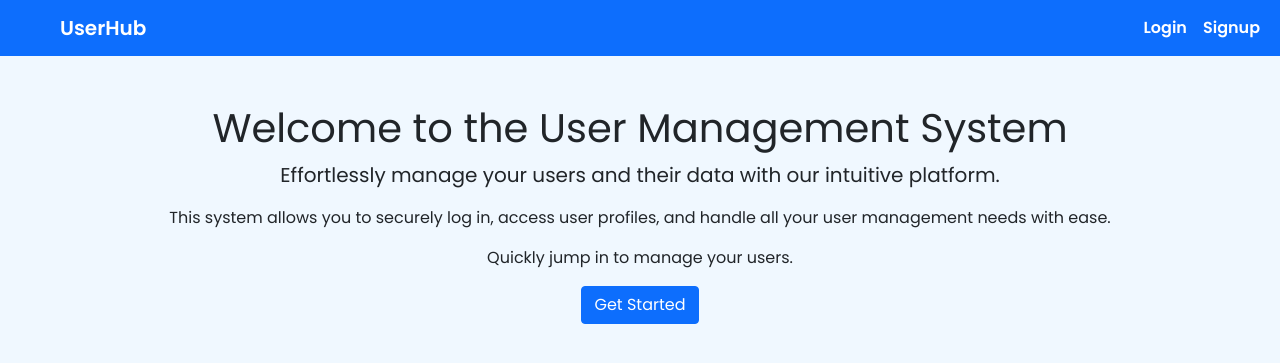
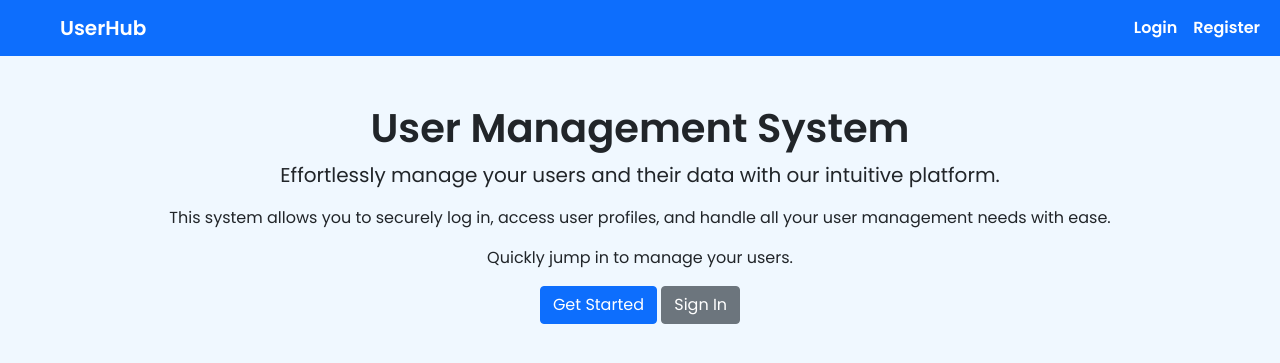
Before and after one commit to tshering10/Basic-login-system, a Django app: page / in a window 1280 px wide. Shown: the top 363 px of the page. Run offline with Django 5.2, Linux system fonts and the light colour scheme.

Commit message:
added signin button

```diff
--- a/UserManagement/profiles/templates/profiles/base.html
+++ b/UserManagement/profiles/templates/profiles/base.html
@@ -11,6 +11,9 @@
     <link rel="stylesheet" href="{% static "css/styles.css" %}">
     <!--fonts-->
     <link href="https://fonts.googleapis.com/css2?family=Poppins:wght@400;600&display=swap" rel="stylesheet">
+
+
+
 
     <title>{% block title %}{% endblock title %}</title>
     <style>
@@ -49,7 +52,7 @@
                   <a class="nav-link active fw-bold" aria-current="page" href="{% url "login" %}">Login</a>
                 </li>
                 <li class="nav-item mr-5">
-                  <a class="nav-link active fw-bold" aria-current="page" href="{% url "signup" %}">Signup</a>
+                  <a class="nav-link active fw-bold" aria-current="page" href="{% url "signup" %}">Register</a>
                 </li>
               {% endif %}
 
--- a/UserManagement/profiles/templates/profiles/home.html
+++ b/UserManagement/profiles/templates/profiles/home.html
@@ -4,13 +4,15 @@
 
 {% block content %}
     <div class="text-center mt-5">
-        <h1>Welcome to the User Management System</h1>
+        <h1 class='fw-bold'> User Management System</h1>
         <p class="lead">Effortlessly manage your users and their data with our intuitive platform.</p>
         <p>This system allows you to securely log in, access user profiles, and handle all your user management needs with ease.</p>
         <p>Quickly jump in to manage your users.</p>
         <form action="{% url "signup" %}">
             {% csrf_token %}
             <a href="{% url "signup" %}" class='btn btn-primary'>Get Started</a>
+            <a href="{% url "login" %}" class='btn btn-secondary p-'>Sign In</a>
         </form>
+
     </div>
 {% endblock content %}
```
Also changed, not shown: UserManagement/db.sqlite3.
